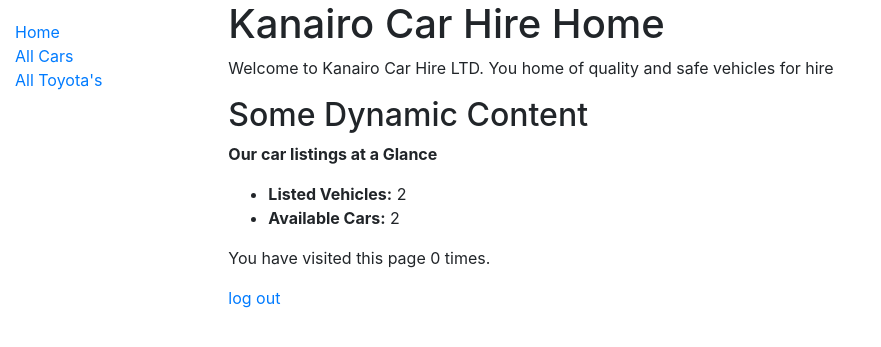
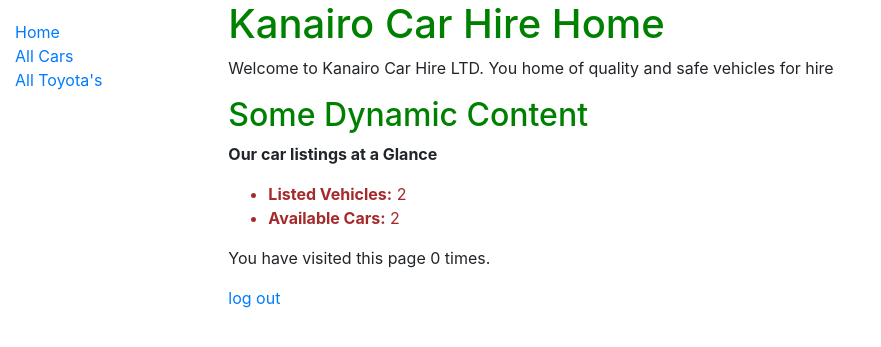
Before and after one commit to SirAdrianDenis/takeaway_carehire, a Django app: page /carlisting/ in a window 1280 px wide. Shown: the top 347 px of the page, without its empty margins (0-881 px from the left). Run offline with Django 3.2, Linux system fonts and the light colour scheme; data comes from the database, SQL or seed files in the repository; both versions use the stored data as it was after the commit; parts of the project's set-up code (start-up, migrations or seed data) failed here and were passed over.

Commit message:
110404 CareHire

```diff
--- a/carhire/carlisting/templates/index.html
+++ b/carhire/carlisting/templates/index.html
@@ -1,14 +1,14 @@
 {% extends "base_template.html" %}
 
 {% block content %}
-    <h1>Kanairo Car Hire Home</h1>
+    <h1 style="color: green;">Kanairo Car Hire Home</h1>
     <p>Welcome to Kanairo Car Hire LTD. You home of quality and safe vehicles for hire</p>
-    <h2>Some Dynamic Content</h2>
+    <h2 style="color: green;">Some Dynamic Content</h2>
     <p><strong>Our car listings at a Glance</strong></p>
 
     <ul>
-        <li><strong>Listed Vehicles:</strong> {{ cars_count }} </li>
-        <li><strong>Available Cars:</strong> {{ num_cars_available }} </li>
+        <li style="color: brown;"><strong>Listed Vehicles:</strong> {{ cars_count }} </li>
+        <li style="color: brown;"><strong>Available Cars:</strong> {{ num_cars_available }} </li>
         <!-- <li><strong>Toyota Cars Listed:</strong> {{ num_toyota }}</li> -->
     </ul>
     <p>You have visited this page {{ number_of_visits }} time{{ number_of_visits|pluralize }}.</p>
--- a/carhire/carlisting/views.py
+++ b/carhire/carlisting/views.py
@@ -1,5 +1,6 @@
 from django.shortcuts import render
 from .models import CarMake, carInstance, CarModel, CarType, Car , CarOwner
+from django.views.generic import ListView
 # Create your views here.
 
 def index(request):
```
Also changed, not shown: carhire/carimages/car1.jpg (added), carhire/carimages/car2.jpg (added), carhire/carimages/car3.png (added), carhire/carimages/car4.jpg (added), carhire/carimages/car5.jpg (added), carhire/carlisting/migrations/0004_auto_20211003_1907.py (added), carhire/carlisting/static/images/API_Question1.PNG (added), carhire/carlisting/static/images/API_Question2.PNG (added), carhire/carlisting/static/images/API_Question4.PNG (added), carhire/db.sqlite3, carhire/images/car1.jpg (added).
